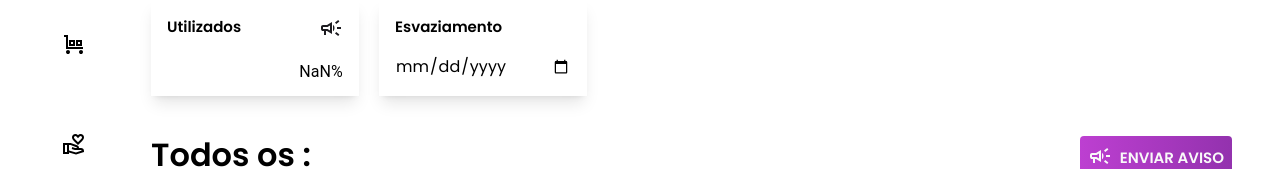
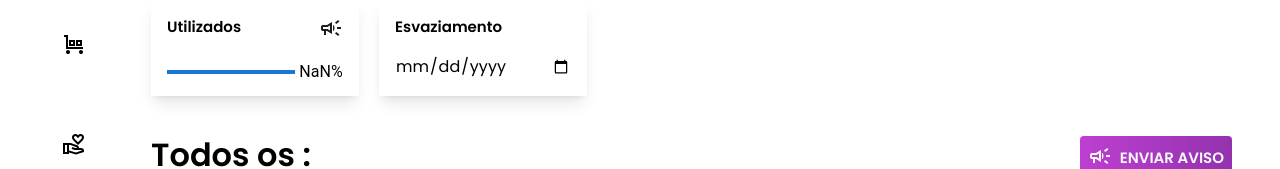
Before and after one commit to ryanNS3/PlanNexus-Front-End, a React (Vite) app: page /gestao in a window 1280 px wide. Both pictures are taken after a click on the tab "Armários". Shown: the part 256-425 px from the top of the page. Built offline with nearby package versions, Linux system fonts and the light colour scheme; no server answers.

Commit message:
refactor: logic of the Percentage component

```diff
--- a/src/components/Percentage/index.jsx
+++ b/src/components/Percentage/index.jsx
@@ -9,21 +9,25 @@ import { useEffect } from "react";
 
 export function Percentage() {
   // Dados da API
-  const { dataLocker, GetLocker } = React.useContext(LockerContext);
+  const { dataLocker } = React.useContext(LockerContext);
 
   //Chamada única dos dados
   useEffect(() => {
-    GetLocker();
+    dataLocker;
+    console.log(dataLocker)
   }, []);
 
-  // filtro dos armários ocupados
-  // const lockerBusy = dataLocker.filter((locker) => locker.status === "ocupado").lenght;
+  let lockerBusy = 0;
+  let totalLocker = 0;
+  Object.values(dataLocker)?.map((lockerPagination) => {
+    // filtro dos armários ocupados
+    lockerBusy += lockerPagination.filter((locker) => locker.status === "ocupado").length
+    // Total de armários
+    totalLocker += lockerPagination.length
+  });
 
-  // chamada de todo armários
-  // const lockerAll = dataLocker?.flat.lenght
-
-  // constante de porcentagem de uso dos armários
-  // const percentageBusy = (lockerBusy / lockerAll) * 100;
+  // Conta de porcentagem
+  const percentageBusy = (lockerBusy / totalLocker) * 100;
 
   return (
     <div className="w-52 h-24 p-4 shadow-lg flex-col flex gap-y-5 ">
@@ -34,37 +38,14 @@ export function Percentage() {
 
       <Box className="flex justify-between items-center">
         <Box className="w-32">
-          {/* <LinearProgress variant="determinate" value={percentageBusy} /> */}
+          <LinearProgress variant="determinate" value={percentageBusy} />
         </Box>
         <Box className="flex">
           <Typography className="text-fun2">{`${Math.round(
-            // percentageBusy
+            percentageBusy
           )}%`}</Typography>
         </Box>
       </Box>
     </div>
   );
 }
-
-// PercentageTwo.propTypes = {
-//   value: PropTypes.number.isRequired,
-// };
-
-// export function Percentage() {
-//   const [progress, setProgress] = React.useState(0);
-
-//   React.useEffect(() => {
-//     // const timer = setInterval(() => {
-//     //   setProgress((prevProgress) => (prevProgress >= 100 ? 10 : prevProgress + 10));
-//     // }, 800);
-//     // return () => {
-//     //   clearInterval(timer);
-//     // };
-//   }, []);
-
-//   return (
-//     <Box>
-//       <PercentageTwo className="flex self-center" value={progress} />
-//     </Box>
-//   );
-// }
```
